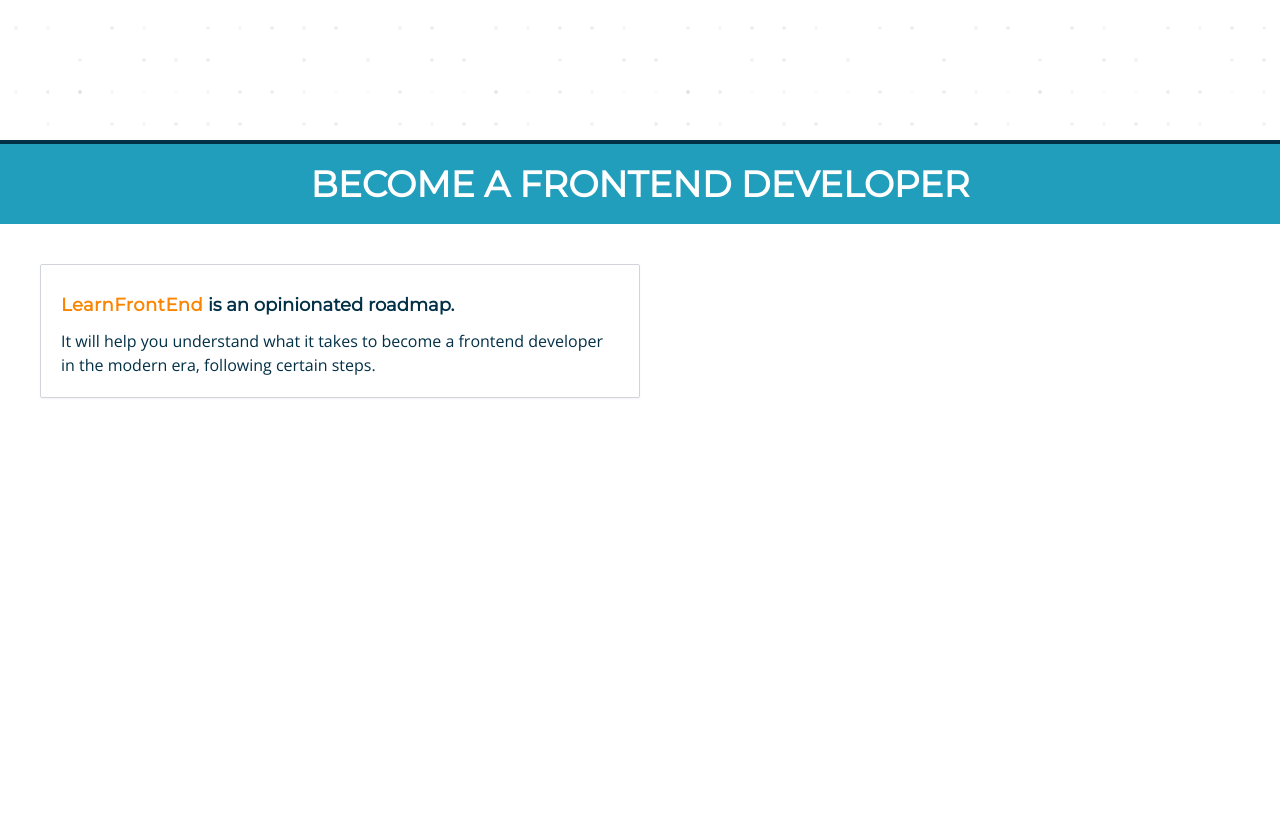
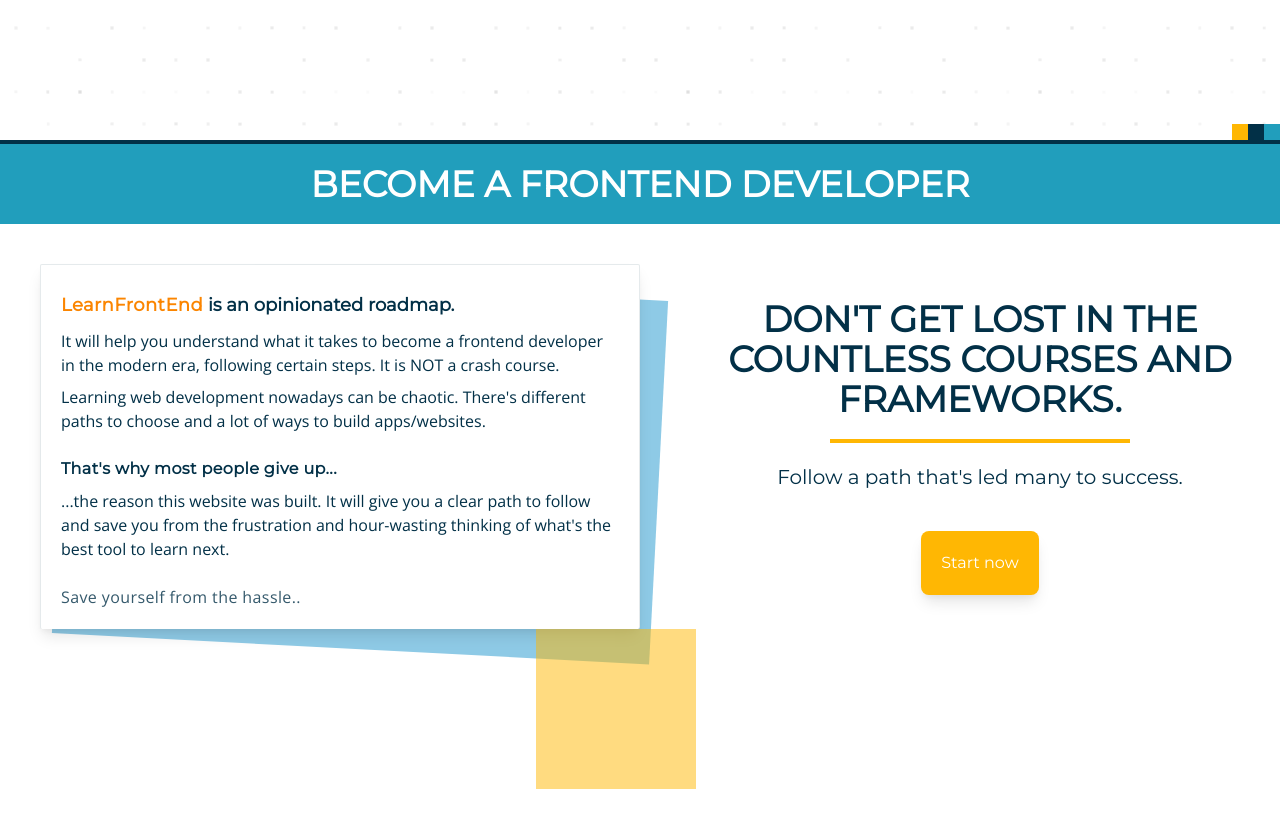
Before and after one commit to anargiris/learnfrontend, a Next.js app: page / in a window 1280 px wide. Shown: the part 660-1488 px from the top of the page. After the commit the page ends 1449 px from the top, so only its background shows below. Built offline with nearby package versions, Linux system fonts and the light colour scheme.

Commit message:
new stuff

```diff
--- /dev/null
+++ b/components/AnimatedDots.js
@@ -0,0 +1,45 @@
+import { motion } from "framer-motion";
+
+const AnimatedDots = () => {
+  const parent = {
+    jump: {
+      transition: {
+        when: "beforeChildren",
+        staggerChildren: 0.2,
+      },
+    },
+  };
+  const item = {
+    jump: {
+      y: 0,
+      transition: {
+        type: "spring",
+      },
+    },
+    hidden: { y: 50 },
+  };
+
+  return (
+    <motion.div
+      variants={parent}
+      animate="jump"
+      initial="hidden"
+      className="flex absolute bottom-0 right-0"
+    >
+      <motion.div
+        variants={item}
+        className="w-4 h-4 bg-yellow-secondary"
+      ></motion.div>
+      <motion.div
+        variants={item}
+        className="w-4 h-4 bg-blue-strong"
+      ></motion.div>
+      <motion.div
+        variants={item}
+        className="w-4 h-4 bg-blue-primary"
+      ></motion.div>
+    </motion.div>
+  );
+};
+
+export default AnimatedDots;
--- a/components/Hero.js
+++ b/components/Hero.js
@@ -3,10 +3,11 @@
 import { motion } from "framer-motion";
 import HeroList from "./HeroList";
 import Link from "next/link";
+import AnimatedDots from "./AnimatedDots";
 
 const Hero = () => {
   return (
-    <header className={`${styles.background} h-screen`}>
+    <header className={`${styles.background} h-screen relative`}>
       <Navbar />
       <h1
         className={`text-7xl mb-10 text-center font-bold font-mont leading-relaxed text-blue-primary ${styles.title}`}
@@ -36,6 +37,7 @@
           </motion.button>
         </Link>
       </div>
+      <AnimatedDots />
     </header>
   );
 };
--- a/components/Navbar.js
+++ b/components/Navbar.js
@@ -10,9 +10,12 @@
           <span className="text-blue-strong font-black ">END</span>
         </div>
       </Link>
-      <ul className="text-blue-strong flex gap-5 mr-20">
+      <ul className="text-blue-strong flex gap-5 mr-20 font-mont">
         <Link href="/about">
           <li>About</li>
+        </Link>
+        <Link href="/sections">
+          <li>Sections</li>
         </Link>
       </ul>
     </nav>
--- a/components/Whatsthis.js
+++ b/components/Whatsthis.js
@@ -1,31 +1,72 @@
 import React from "react";
 import Image from "next/image";
+import { motion } from "framer-motion";
 
 const Whatsthis = () => {
   return (
-    <section
-      id="whatsthis"
-      className="h-screen font-mont border-t-4 border-blue-strong"
-    >
+    <section id="whatsthis" className="font-mont border-t-4 border-blue-strong">
       <h3 className="text-4xl text-white uppercase bg-blue-primary py-5 text-center font-bold">
         Become a frontend developer
       </h3>
       <div className="flex justify-between">
-        <div className="p-10 flex-1">
-          <div className="border border-gray-300 shadow-sm rounded-sm p-5">
-            <h4 className="text-blue-strong font-mont text-lg font-bold leading-10 mb-1">
+        <div className="p-10 flex-1 relative">
+          <div className="text-blue-strong font-open shadow-lg border-l border-t border-r border-blue-strong border-opacity-10 rounded-sm p-5 relative bg-white">
+            <span
+              className="absolute bg-blue-secondary w-full h-full transform rotate-3"
+              style={{ zIndex: -1 }}
+            ></span>
+            <h4 className="font-mont text-lg font-bold leading-10 mb-1">
               <span className="text-yellow-primary tracking-wide">
                 LearnFrontEnd
               </span>{" "}
               is an opinionated roadmap.
             </h4>
-            <p className="text-blue-strong font-open">
+            <p className="mb-2">
               It will help you understand what it takes to become a frontend
-              developer in the modern era, following certain steps.
+              developer in the modern era, following certain steps. It is NOT a
+              crash course.
+            </p>
+            <p className="mb-4">
+              Learning web development nowadays can be chaotic. There's
+              different paths to choose and a lot of ways to build
+              apps/websites.
+            </p>
+            <p className="font-bold leading-10 tracking-wide font-mont">
+              That's why most people give up...
+            </p>
+            <p className="mb-6">
+              ...the reason this website was built. It will give you a clear
+              path to follow and save you from the frustration and hour-wasting
+              thinking of what's the best tool to learn next.
+            </p>
+            <p className=" tracking-wide opacity-80">
+              Save yourself from the hassle..
             </p>
           </div>
+          <span className="h-40 w-40 bg-yellow-secondary absolute -right-4 flex justify-center opacity-50"></span>
         </div>
-        <div className="flex-1"></div>
+        <div className="flex-1 text-blue-strong py-5 text-center">
+          <div className="flex h-full flex-col justify-center items-center">
+            <span className="text-4xl font-bold">
+              DON'T GET LOST IN THE COUNTLESS COURSES AND FRAMEWORKS.
+            </span>
+            <div className="w-1/2 mx-auto h-1 bg-yellow-secondary my-5"></div>
+            <p className="text-xl mb-10">
+              Follow a path that's led many to success.
+            </p>
+            <div className="flex justify-center items-center">
+              <motion.button
+                whileHover={{
+                  scale: 1.1,
+                }}
+                className="bg-yellow-secondary shadow-lg text-white p-5
+           rounded-lg"
+              >
+                Start now
+              </motion.button>
+            </div>
+          </div>
+        </div>
       </div>
     </section>
   );
--- a/pages/_app.js
+++ b/pages/_app.js
@@ -1,8 +1,13 @@
 import "../styles/globals.css";
+import "tailwindcss/tailwind.css";
+import { AnimatePresence } from "framer-motion";
 
-import "tailwindcss/tailwind.css";
 function MyApp({ Component, pageProps }) {
-  return <Component {...pageProps} />;
+  return (
+    <AnimatePresence exitBeforeEnter>
+      <Component {...pageProps} />
+    </AnimatePresence>
+  );
 }
 
 export default MyApp;
--- /dev/null
+++ b/pages/about.js
@@ -0,0 +1,12 @@
+import { motion } from "framer-motion";
+import React from "react";
+
+const about = () => {
+  return (
+    <motion.div exit={{ opacity: 0 }}>
+      <h1 className="text-blue-secondary">About Paage</h1>
+    </motion.div>
+  );
+};
+
+export default about;
--- a/pages/index.js
+++ b/pages/index.js
@@ -1,11 +1,14 @@
+import { motion } from "framer-motion";
 import Hero from "../components/Hero";
 import Whatsthis from "../components/Whatsthis";
 
 export default function Home() {
   return (
     <>
-      <Hero />
-      <Whatsthis />
+      <motion.div exit={{ opacity: 0 }}>
+        <Hero />
+        <Whatsthis />
+      </motion.div>
     </>
   );
 }
```
Also changed, not shown: public/coding.svg (deleted).
